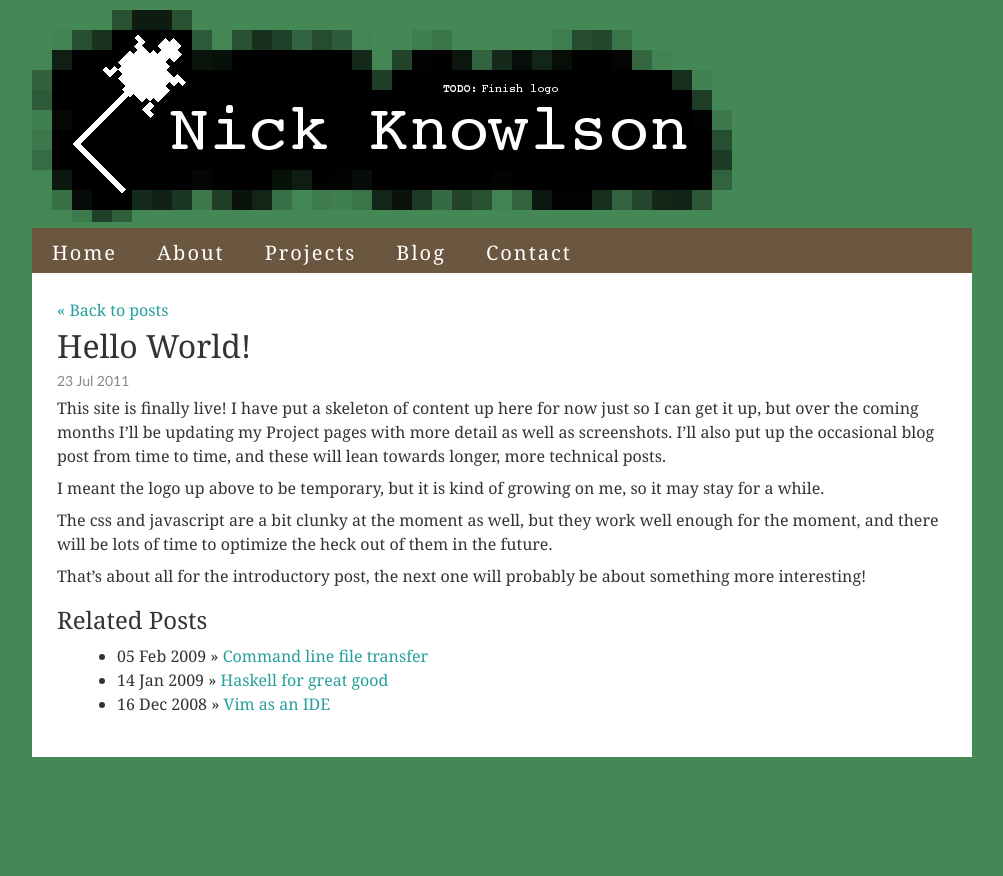
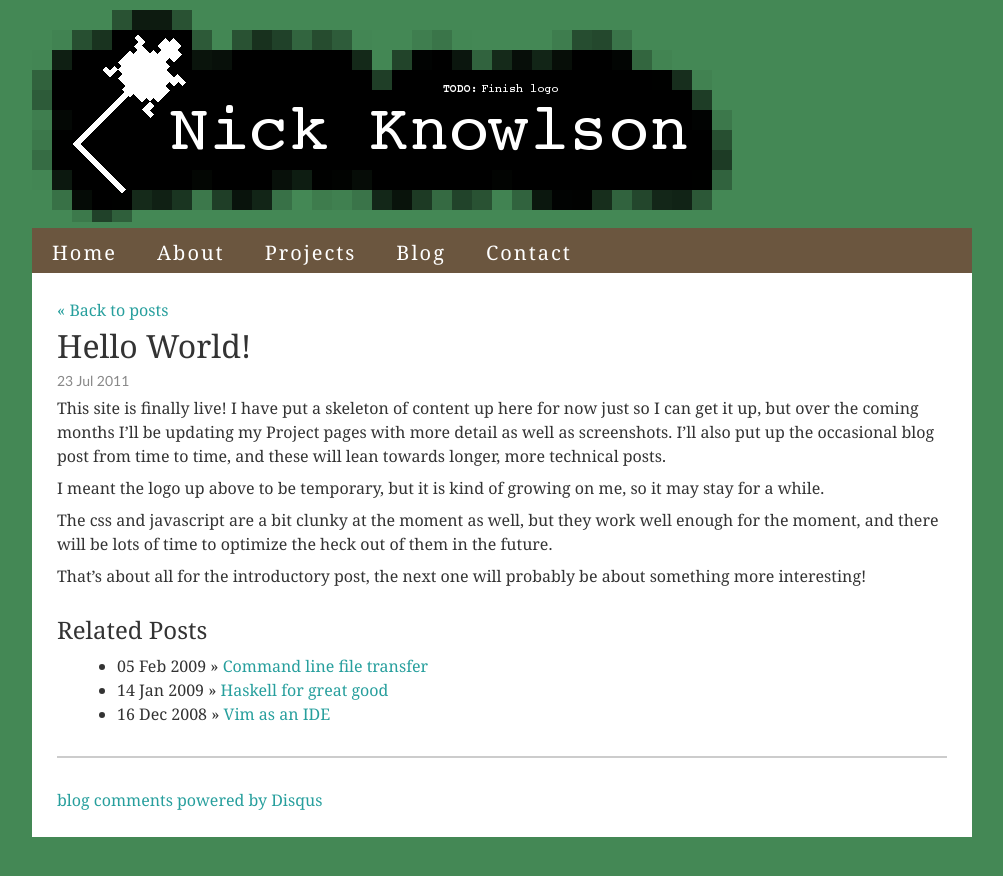
Before and after one commit to nickknw/nickknowlson.com, a Jekyll site: the page built from _posts/2011-07-23-hello-world.markdown, in a window 1280 px wide. Shown: the top 876 px of the page, without its empty margins (138-1141 px from the left). Built offline with Jekyll 4.4.1, drawn with Linux system fonts in a browser that asks for light colours; nearby versions of some CDN libraries; comment, search, counter and statistics services are not loaded.

Commit message:
attempting to add disqus - might be successful

```diff
--- a/_layouts/post.html
+++ b/_layouts/post.html
@@ -17,3 +17,24 @@ blog: selected
     {% endfor %}
   </ul>
 </div>
+
+<hr style="border: medium none; height: 2px; background-color: rgb(204, 204, 204); color: rgb(204, 204, 204); margin: 30px 0px;"/>
+
+<div id="disqus_thread"></div>
+<script type="text/javascript">
+    /* * * CONFIGURATION VARIABLES: EDIT BEFORE PASTING INTO YOUR WEBPAGE * * */
+    var disqus_shortname = 'nickknowlson'; // required: replace example with your forum shortname
+
+    // The following are highly recommended additional parameters. Remove the slashes in front to use.
+    var disqus_identifier = '{{ post.id }}';
+    var disqus_url = '{{ post.url }}';
+
+    /* * * DON'T EDIT BELOW THIS LINE * * */
+    (function() {
+        var dsq = document.createElement('script'); dsq.type = 'text/javascript'; dsq.async = true;
+        dsq.src = 'http://' + disqus_shortname + '.disqus.com/embed.js';
+        (document.getElementsByTagName('head')[0] || document.getElementsByTagName('body')[0]).appendChild(dsq);
+    })();
+</script>
+<noscript>Please enable JavaScript to view the <a href="http://disqus.com/?ref_noscript">comments powered by Disqus.</a></noscript>
+<a href="http://disqus.com" class="dsq-brlink">blog comments powered by <span class="logo-disqus">Disqus</span></a>
--- a/css/style.css
+++ b/css/style.css
@@ -302,3 +302,7 @@ td a { display: block;}
     -webkit-box-shadow: 0px 0px 10px 2px #888;
     box-shadow: 0px 0px 10px 2px #888;
 }
+
+#related {
+    margin-top:30px;
+}
```
